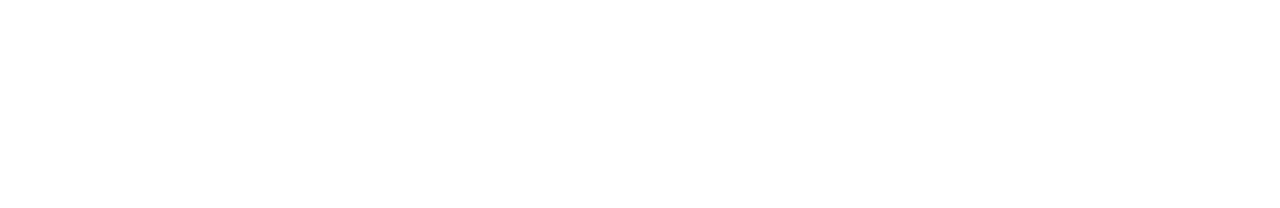
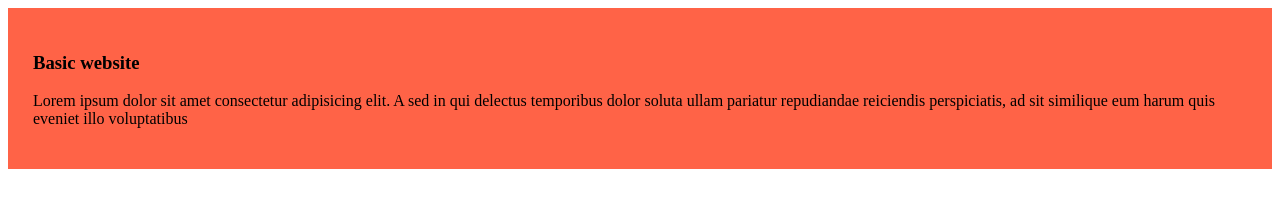
Before and after one commit to Fahimfylo/my-simple-website, a plain HTML site: page index.html in a window 1280 px wide. Drawn offline with Linux system fonts and the light colour scheme.

Commit message:
added the blog

```diff
--- a/index.html
+++ b/index.html
@@ -4,8 +4,13 @@
     <meta charset="UTF-8">
     <meta name="viewport" content="width=device-width, initial-scale=1.0">
     <title>My simple website</title>
+    <link rel="stylesheet" href="styles/blog.css">
 </head>
 <body>
+    <div>
+        <h3>Basic website</h3>
+            <p>Lorem ipsum dolor sit amet consectetur adipisicing elit. A sed in qui delectus temporibus dolor soluta ullam pariatur repudiandae reiciendis perspiciatis, ad sit similique eum harum quis eveniet illo voluptatibus</p>
+    </div>
 
 </body>
 </html>
--- /dev/null
+++ b/styles/blog.css
@@ -0,0 +1,4 @@
+div{
+    background-color: tomato;
+    padding: 25px;px;
+}
```
